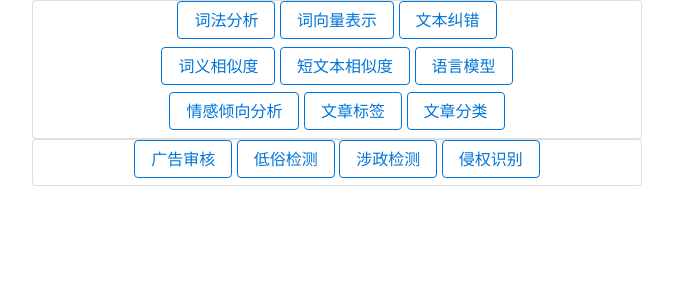
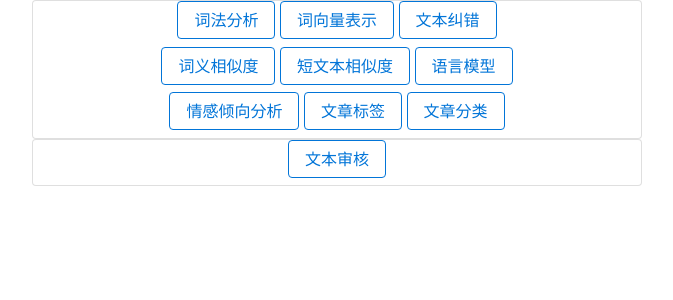
Before and after one commit to shelleyHLX/ai-server, a Flask app: template templates/index.html in a window 1280 px wide. Shown: the top 300 px of the page, without its empty margins (303-976 px from the left). Run offline with Flask 2, Linux system fonts and the light colour scheme; the template is opened without the code that fills it, so the values that code supplies are empty; some libraries are stand-ins or nearby versions.

Commit message:
update html.

```diff
--- a/templates/index.html
+++ b/templates/index.html
@@ -30,10 +30,10 @@
         </div>
         <div class="card text-center bg-light">
             <div class="card-body" style="padding-bottom: 0.2cm">
-                <a class="card-text btn btn-outline-primary" href="./ad_audit.html">广告审核</a>
-                <a class="card-text btn btn-outline-primary" href="./vulgar.html">低俗检测</a>
+                <a class="card-text btn btn-outline-primary" href="./text_audit.html">文本审核</a>
+                <!--<a class="card-text btn btn-outline-primary" href="./vulgar.html">低俗检测</a>
                 <a class="card-text btn btn-outline-primary" href="./politics.html">涉政检测</a>
-                <a class="card-text btn btn-outline-primary" href="./tort.html">侵权识别</a>
+                <a class="card-text btn btn-outline-primary" href="./tort.html">侵权识别</a>-->
             </div>
         </div>
     </div>
--- a/templates/lexer.html
+++ b/templates/lexer.html
@@ -65,7 +65,7 @@
 
                 console.log(errorThrown);
             },
-            timeout: 5000 // sets timeout to 10 seconds
+            timeout: 10000 // sets timeout to 10 seconds
         });
 
     }
```
